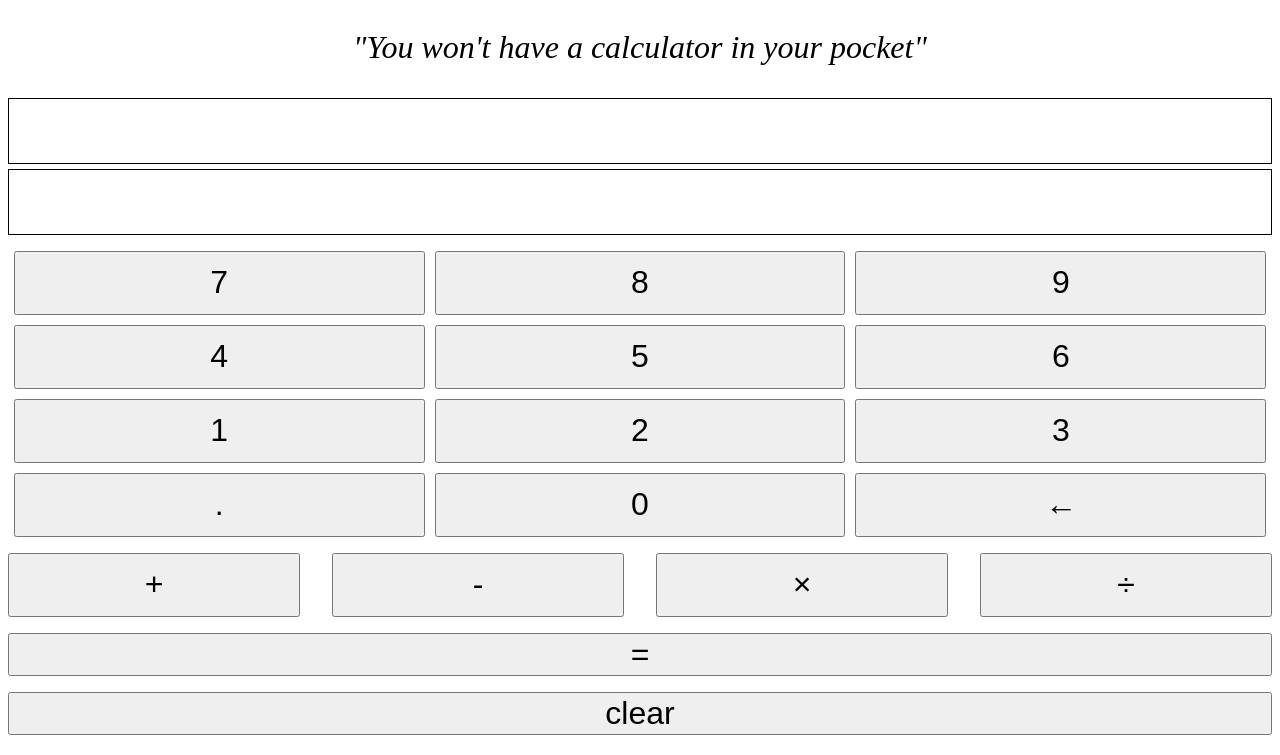
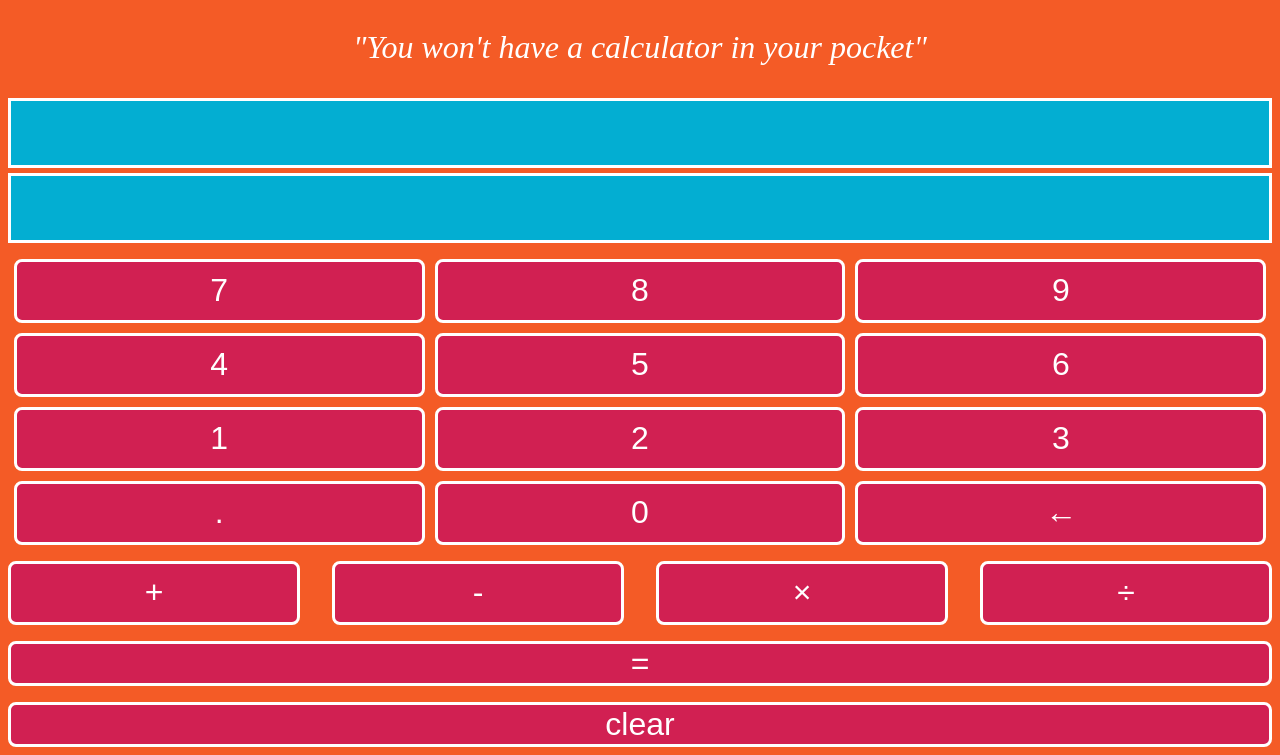
Before and after one commit to K-M-Shehan/odin-calculator, a plain HTML site: page index.html in a window 1280 px wide. Shown: the part 131-886 px from the top of the page. Drawn offline with Linux system fonts and the light colour scheme.

Commit message:
adding some colors
making the page look pleasant and unique

```diff
--- a/styles.css
+++ b/styles.css
@@ -1,9 +1,22 @@
+html {
+  background-color: #F45B26;
+}
+
 #display, #operation-display {
   height: 4rem;
-  border: 1px solid black;
+  border: 3px solid white;
   margin-bottom: 5px;
   font-size: 2rem;
   text-align: right;
+  color: white;
+  background-color: #03AED2;
+}
+
+button {
+  background-color: #D12052;
+  color: white;
+  border: 3px solid white;
+  border-radius: 8px;
 }
 
 #numbers {
@@ -45,9 +58,11 @@
 h1 {
   text-align: center;
   font-size: 4rem;
+  color: white;
 }
 
 p {
   text-align: center;
   font-size: 2rem;
+  color: white;
 }
```
